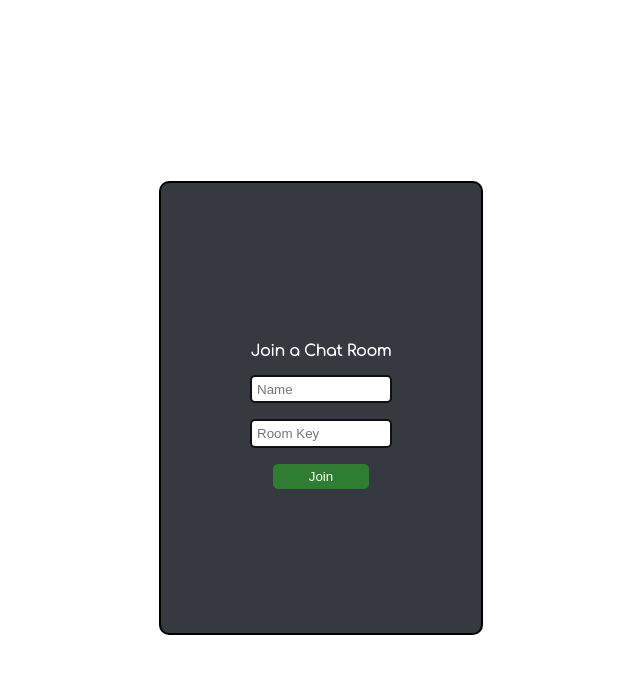
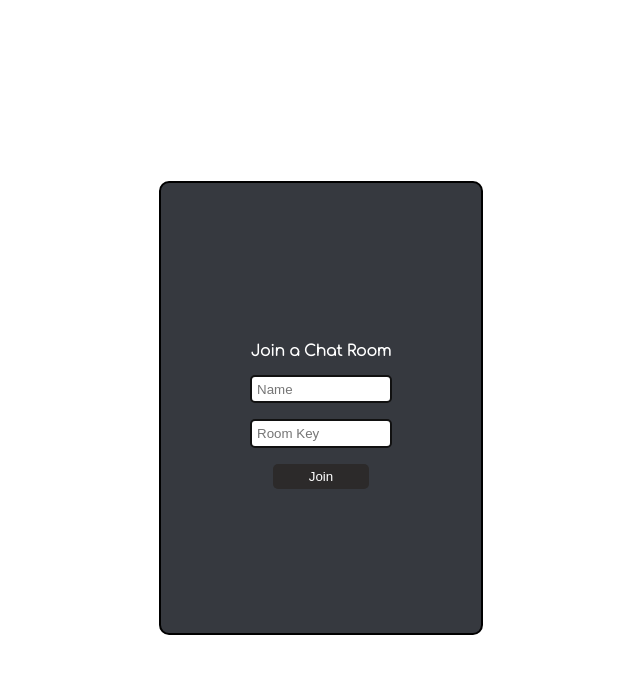
Before and after one commit to crispinr/mr-chat-client, a React (Create React App) app: page / in a window 1280 px wide. In both pictures the pointer is over the button "Join". Shown: the top 674 px of the page, without its empty margins (319-959 px from the left). Built offline with nearby package versions, Linux system fonts and the light colour scheme; no server answers.

Commit message:
Update join button color

```diff
--- a/src/App.css
+++ b/src/App.css
@@ -71,7 +71,7 @@
 }
 
 .joinChatContainer button:hover {
-  background: #2e7d32;
+  background: #2c2a2a;
 }
 
 .chat-window {
```
